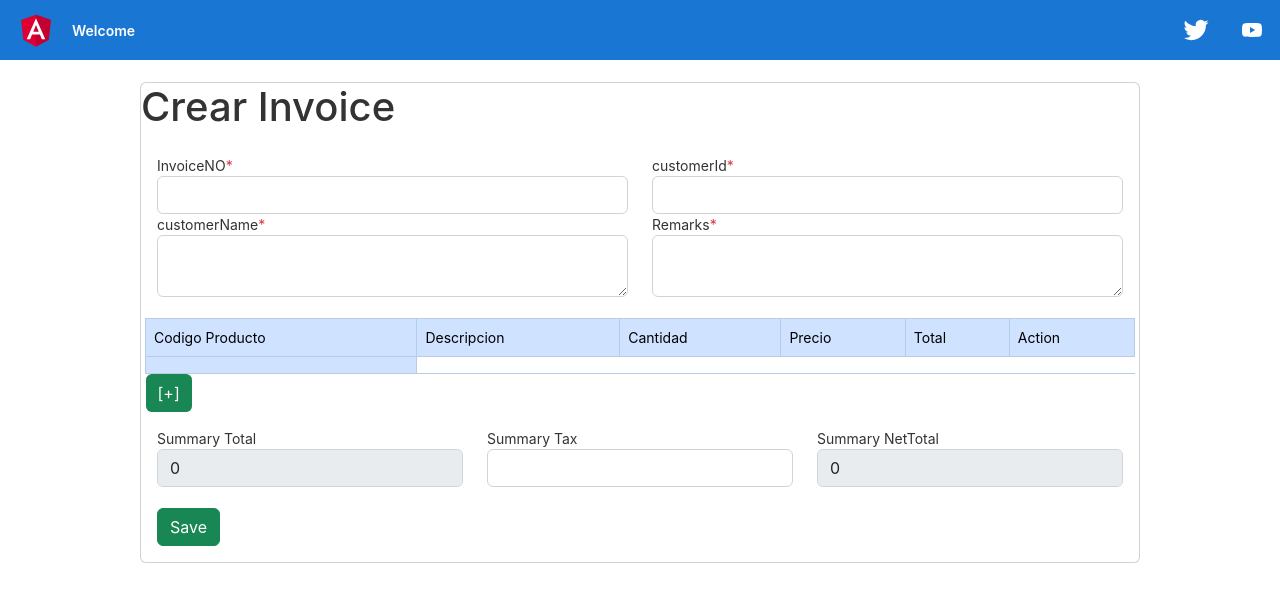
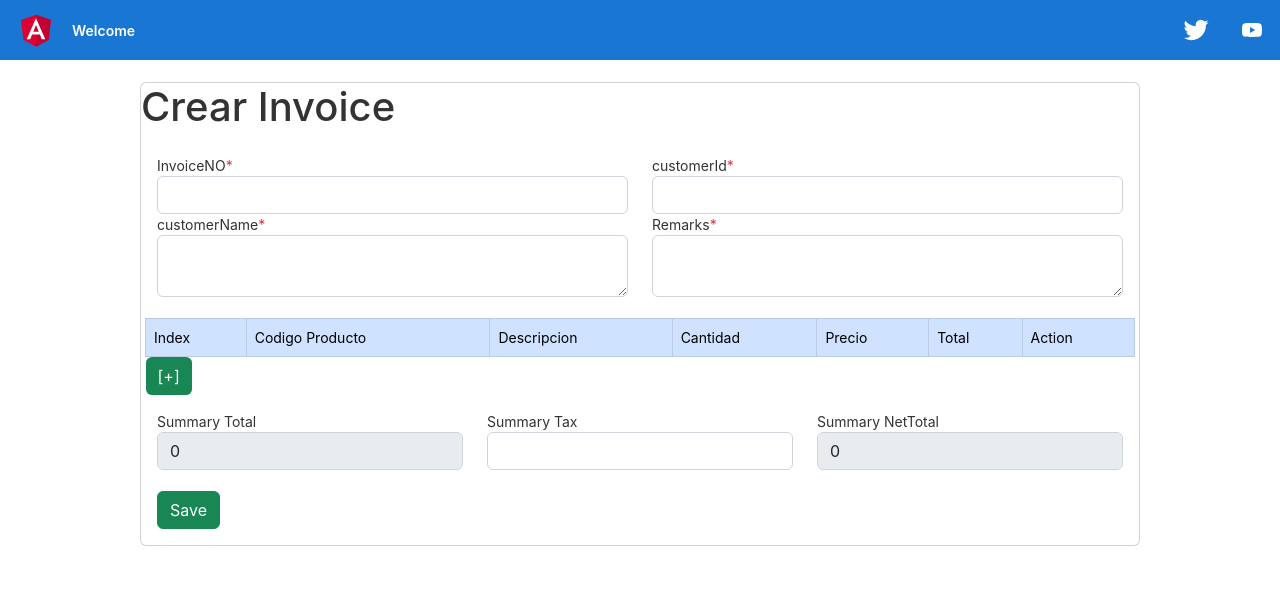
Before and after one commit to Calos01/ProjectInvoiceAPI-Frontend, an Angular app: page /createinvoice in a window 1280 px wide. Shown: the top 602 px of the page. Built offline with nearby package versions, Linux system fonts and the light colour scheme.

Commit message:
crearinvoice- tabla produts

```diff
--- a/src/app/createinvoice/createinvoice.component.html
+++ b/src/app/createinvoice/createinvoice.component.html
@@ -40,6 +40,7 @@
         <table class="table table-primary table-bordered" formArrayName="details">
             <thead>
                 <tr>
+                    <td>Index</td>
                     <td>Codigo Producto</td>
                     <td>Descripcion</td>
                     <td>Cantidad</td>
@@ -49,10 +50,14 @@
                 </tr>
             </thead>
             <tbody>
-                <tr>
-                    <td>
-
-                    </td>
+                <tr *ngFor="let item of invoiceproduct.controls; let i=index" [formGroupName]="i">
+                    <td>{{i+1}}</td>
+                    <td><select class="form-control" formControlName="productCode"></select></td>
+                    <td><input class="form-control" formControlName="productName"></td>
+                    <td><input class="form-control" formControlName="qty"></td>
+                    <td><input class="form-control" formControlName="salesPrice"></td>
+                    <td><input class="form-control" formControlName="total"></td>
+                    <td><button  class="btn btn-danger">Remove</button></td>
                 </tr>
             </tbody>
             <tfoot>
--- a/src/app/createinvoice/createinvoice.component.ts
+++ b/src/app/createinvoice/createinvoice.component.ts
@@ -38,6 +38,10 @@ export class CreateinvoiceComponent{
     this.datadetails.push(this.GenerateRow());
   }
 
+  get invoiceproduct(){
+    return this.invoiceform.get("details") as FormArray;
+  }
+
   GenerateRow(){
     return this.builder.group({
       invoiceno:this.builder.control(''),
```
